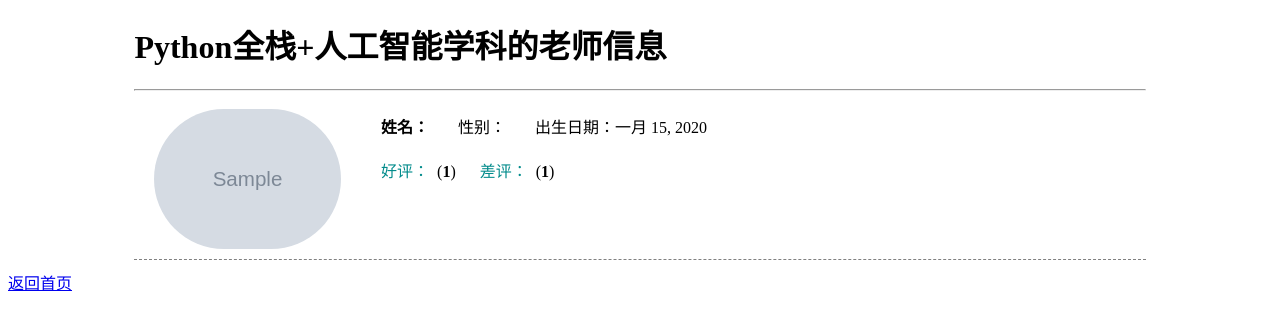
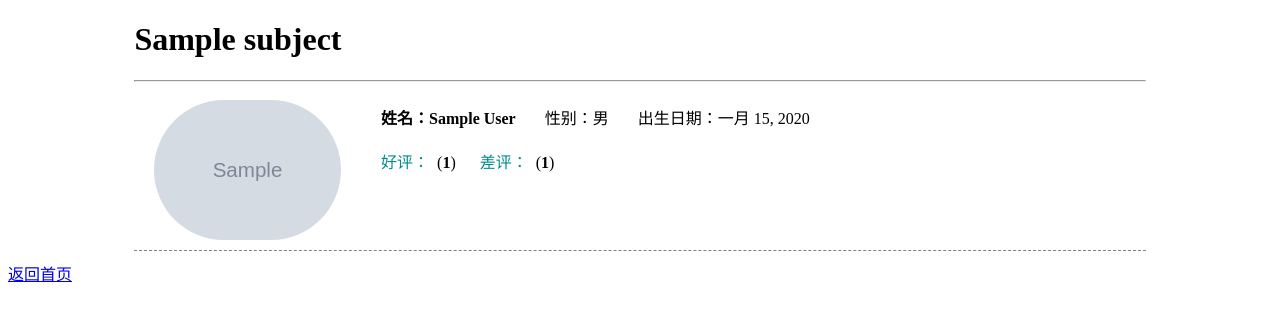
Before and after one commit to 17670847246/vote, a Django app: page /teachers/?sno=1 in a window 1280 px wide. Shown: the top 330 px of the page. Run offline with Django 3.2, Linux system fonts and the light colour scheme; tables that the repository leaves empty hold one stand-in row (values such as "Sample post"); grey boxes marked "Sample" are stand-in pictures.

Commit message:
完善老师页的相关功能

```diff
--- a/vote/polls/views.py
+++ b/vote/polls/views.py
@@ -12,8 +12,12 @@ def show_subject(request: HttpRequest) -> HttpResponse:
 
 def show_teachers(request: HttpRequest) -> HttpResponse:
     try:
-        sno = int(request.GET.get('sno', ''))
+        sno = int(request.GET['sno'])
+        subject = Subject.objects.get(no=sno)
         queryset = Teachers.objects.filter(subject__no=sno)
-        return render(request, 'teachers.html', {'teachers': queryset})
-    except (KeyError, ValueError):
+        return render(request, 'teachers.html', {
+            'teachers': queryset,
+            'subject': subject,
+        })
+    except (KeyError, ValueError, Subject.DoesNotExist):
         return redirect('/')
--- a/vote/templates/teachers.html
+++ b/vote/templates/teachers.html
@@ -53,8 +53,11 @@
 </head>
 <body>
     <div id="container">
-        <h1>Python全栈+人工智能学科的老师信息</h1>
+        <h1>{{ subject.name }}</h1>
         <hr>
+        {% if not teachers %}
+            <h2>暂无该学科老师信息</h2>
+        {% endif %}
         {% for teacher in teachers %}
         <div class="teacher">
             <div class="photo">
@@ -62,8 +65,8 @@
             </div>
             <div class="info">
                 <div>
-                    <span><strong>姓名：{{ tacher.name }}</strong></span>
-                    <span>性别：{{ tacher.sex }}</span>
+                    <span><strong>姓名：{{ teacher.name }}</strong></span>
+                    <span>性别：{{ teacher.sex | yesno:'男,女' }}</span>
                     <span>出生日期：{{ teacher.birth }}</span>
                 </div>
                 <div class="intro">
```
